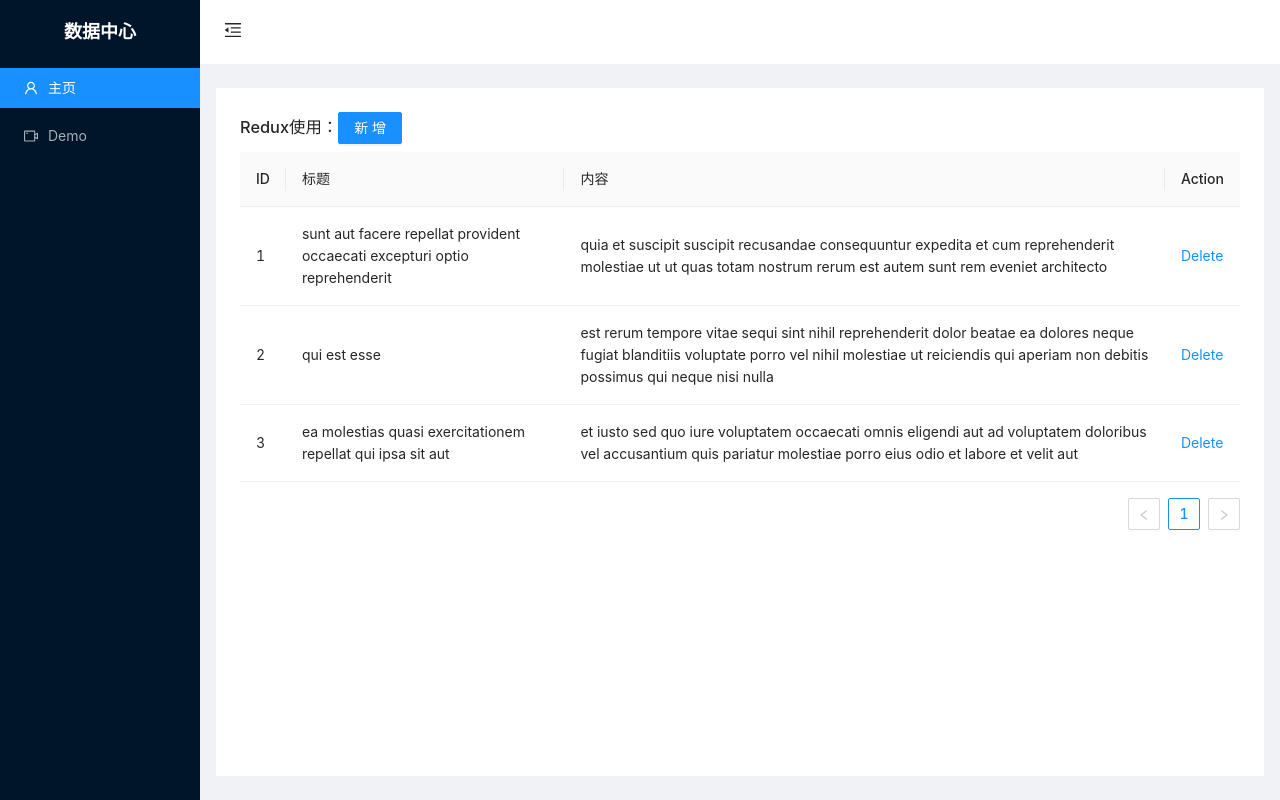
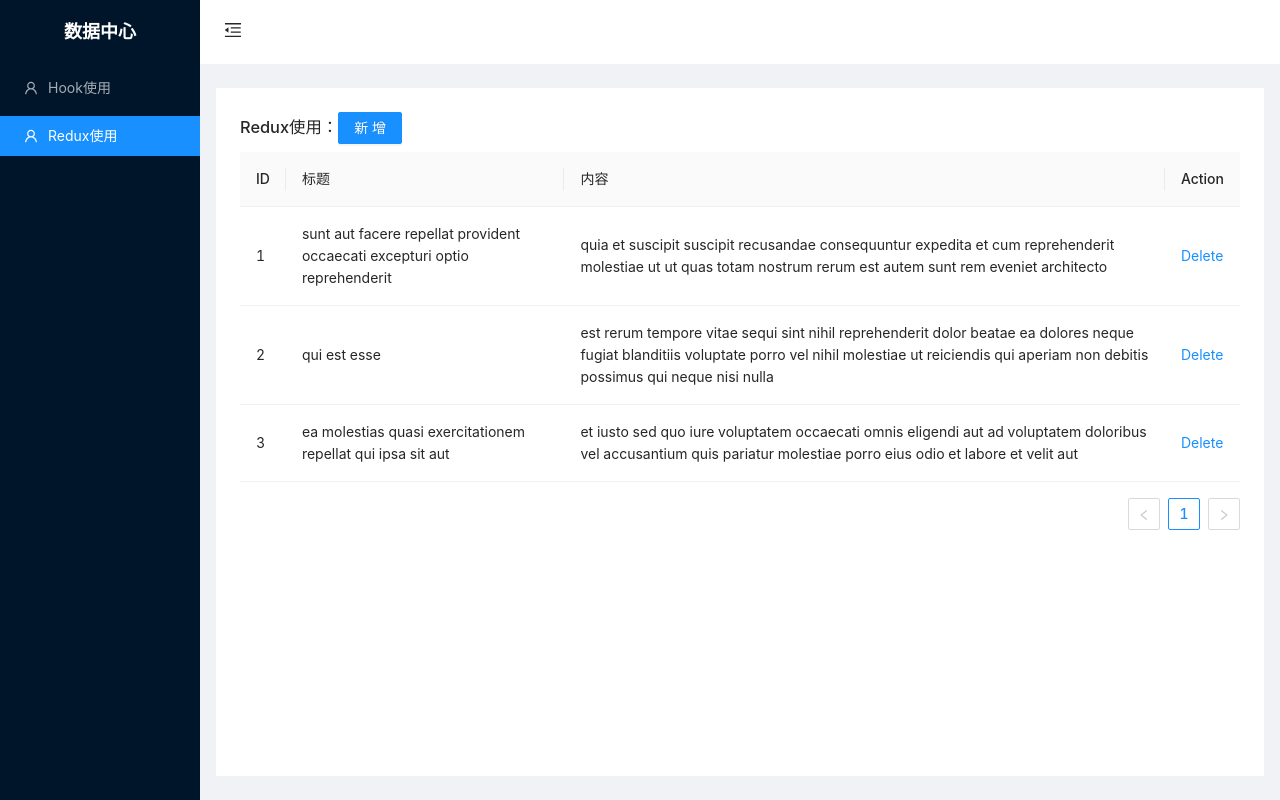
Before and after one commit to guitao/react-antd-ts-demo, a React (Create React App) app: page /demo in a window 1280 px wide. Built offline with nearby package versions, Linux system fonts and the light colour scheme.

Commit message:
新增动态路由

```diff
--- a/src/layout/slideBarConfig.tsx
+++ b/src/layout/slideBarConfig.tsx
@@ -1,20 +1,13 @@
 
 const slideBarConfig = [
-    {
-        name: "列表", icon: "ordered-list", url: "/list", children: [
-            { name: "详情", url: "/list/detail", hidden: true },
-        ]
-    },
-    {
-        name: "系统管理", icon: "appstore", url: "/system", children: [
-            { name: "账号管理", url: "/system/accountManage" },
-            { name: "角色管理", url: "/system/roleManage" }
-        ]
-    },
-    { name: "兄弟组件传值", icon: "hdd", url: "/childToChild", hidden: true, },
-    { name: "父组件向子组件传值", icon: "snippets", url: "/parentToChild" },
-    { name: "子组件向父组件传值", icon: "copy", url: "/childToParent" },
-    { name: "状态管理Redux", icon: "inbox", url: "/redux" }
+    // {
+    //     name: "系统管理", icon: "appstore", url: "/system", children: [
+    //         { name: "账号管理", url: "/system/accountManage" },
+    //         { name: "角色管理", url: "/system/roleManage" }
+    //     ]
+    // },
+    { name: "Hook使用", icon: "copy", url: "/home" },
+    { name: "Redux使用", icon: "inbox", url: "/demo" }
 ];
 
 export default slideBarConfig;
--- a/src/layout/sliderBar.tsx
+++ b/src/layout/sliderBar.tsx
@@ -5,19 +5,47 @@ import {
     UserOutlined,
     VideoCameraOutlined,
 } from '@ant-design/icons';
+import slideBarConfig from './slideBarConfig'
 
 
 export default class SliderBar extends Component {
+
+    state = {
+        defaultSelectedKeys: []
+    }
+
+    componentWillMount() {
+        this.getSelectKey()
+    }
+
+    getSelectKey() {
+        const pathname = window.location.pathname;
+        let selectKey = 0
+        if (pathname === '/') {
+            selectKey = 0
+        } else {
+            selectKey = slideBarConfig.findIndex(item => item.url === pathname)
+        }
+        this.setState({
+            defaultSelectedKeys: [selectKey + '']
+        })
+    }
+
     render() {
+        const { defaultSelectedKeys } = this.state
+
         return (
             <div>
-                <Menu theme="dark" mode="inline" defaultSelectedKeys={['1']}>
-                    <Menu.Item key="1" icon={<UserOutlined />}>
-                        <Link to='/home'>主页</Link>
-                    </Menu.Item>
-                    <Menu.Item key="2" icon={<VideoCameraOutlined />}>
-                        <Link to='/demo'>Demo</Link>
-                    </Menu.Item>
+                <Menu theme="dark" mode="inline" defaultSelectedKeys={defaultSelectedKeys}>
+                    {
+                        slideBarConfig.map((item, index) => {
+                            return (
+                                <Menu.Item key={index} icon={<UserOutlined />}>
+                                    <Link onClick={() => this.getSelectKey()} to={item.url}>{item.name}</Link>
+                                </Menu.Item>
+                            )
+                        })
+                    }
                 </Menu>
             </div>
         )
```
